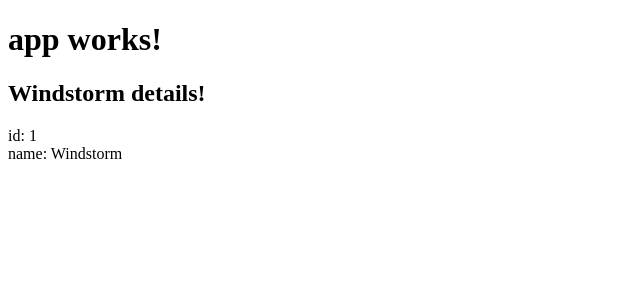
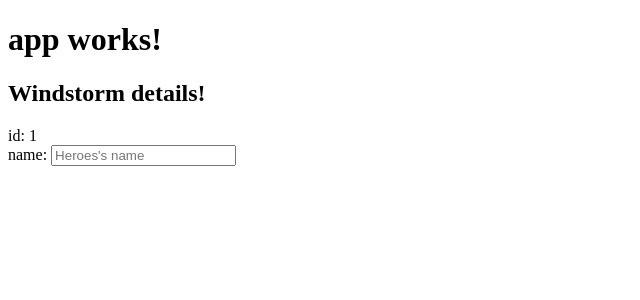
Before and after one commit to youssoupha/angular-poc, an Angular app: page / in a window 1280 px wide. Shown: the top 300 px of the page, without its empty margins (0-640 px from the left). Built offline with nearby package versions, Linux system fonts and the light colour scheme.

Commit message:
feat: adding two way data binding

```diff
--- a/src/app/app.component.html
+++ b/src/app/app.component.html
@@ -4,5 +4,6 @@
   <label>id: </label>{{hero.id}}
 </div>
 <div>
-  <label>name: </label>{{hero.name}}
+  <label for="heroName">name: </label>
+  <input id="heroName" ([ngModel])="hero.name" placeholder="Heroes's name">
 </div>
```
